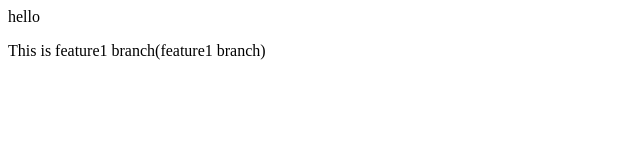
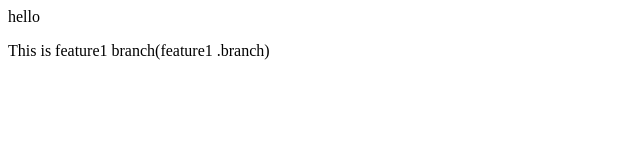
Before and after one commit to Ishan141205/LocalREpo, a plain HTML site: page index.html in a window 1280 px wide. Shown: the full height of the page, 0-640 px from the left. Drawn offline with Linux system fonts and the light colour scheme.

Commit message:
adding branch name feature1

```diff
--- a/index.html
+++ b/index.html
@@ -1,2 +1,2 @@
 <p>hello</p>
-<p>This is feature1 branch(feature1 branch)</p>
+<p>This is feature1 branch(feature1 .branch)</p>
```
